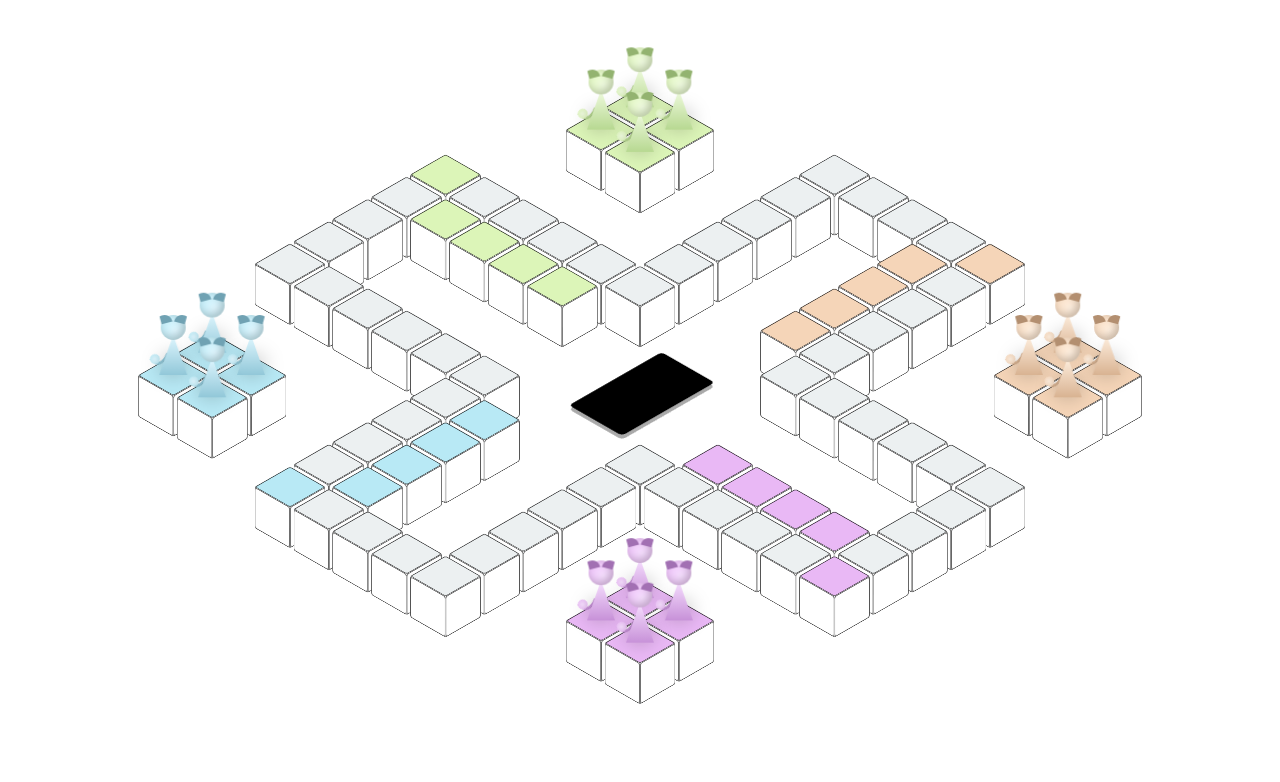
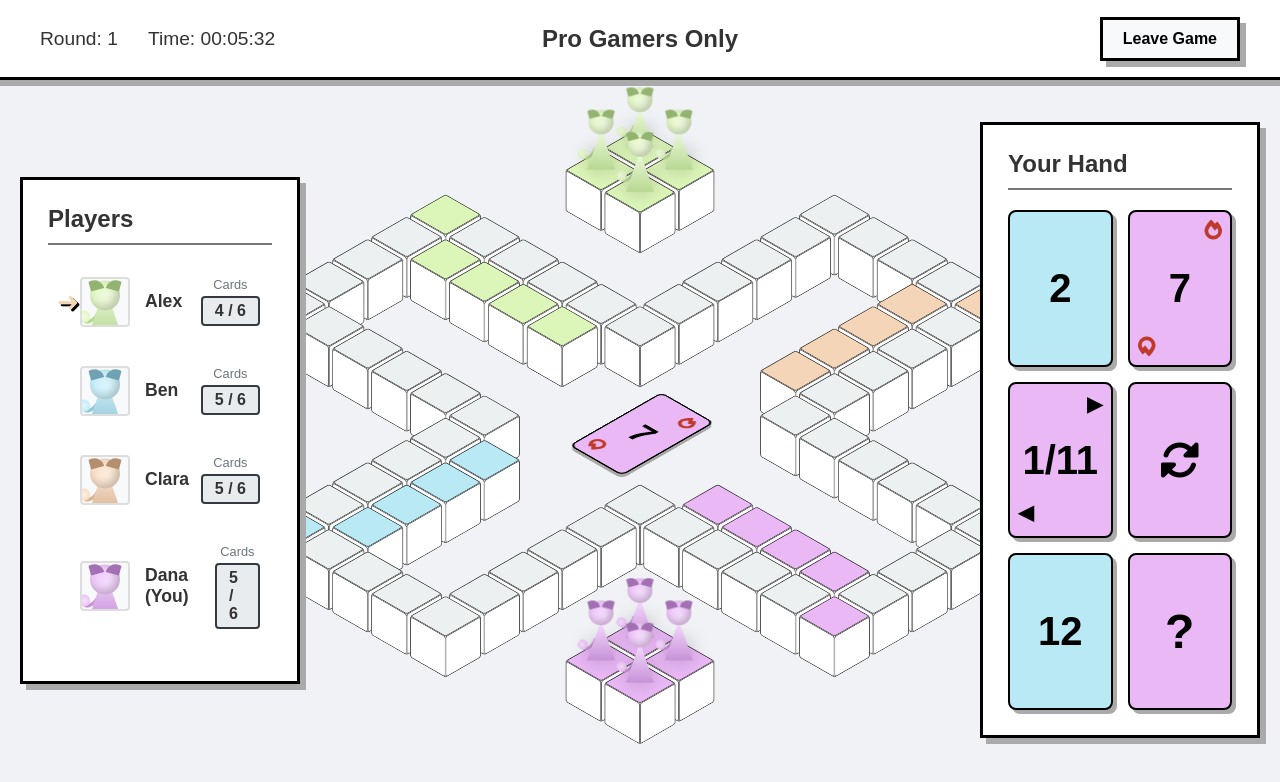
Before and after one commit to miodyringer/CAT, a plain HTML site: page pages/game.html in a window 1280 px wide. Shown: the top 782 px of the page. Drawn offline with Linux system fonts and the light colour scheme; a web font is replaced by a local one.

Commit message:
add overlay to game

```diff
--- /dev/null
+++ b/card-demo.html
@@ -0,0 +1,48 @@
+<!DOCTYPE html>
+<html lang="en">
+<head>
+  <meta charset="UTF-8">
+  <meta name="viewport" content="width=device-width, initial-scale=1.0">
+  <title>Cat Game Cards - Style Demo</title>
+  <link rel="stylesheet" href="card-styles.css">
+  <link rel="stylesheet" href="https://cdnjs.cloudflare.com/ajax/libs/font-awesome/6.0.0-beta3/css/all.min.css">
+</head>
+<body>
+
+<!-- Move Cards -->
+<div class="card card-move"><div class="card-inner">2</div></div>
+<div class="card card-move"><div class="card-inner">8</div></div>
+
+<!-- Special Cards -->
+<div class="card card-special"><div class="card-inner"><span class="card-number">4</span><span class="plus-minus-stacked"><span class="plus-symbol">+</span><span class="minus-symbol">-</span></span></div></div>
+
+<!-- MODIFIED: Added specific class 'card-fire' -->
+<div class="card card-special card-fire">
+  <div class="card-inner">
+    <span class="card-number">7</span>
+    <i class="fa-solid fa-fire"></i>
+  </div>
+</div>
+
+<!-- MODIFIED: Added specific class 'card-play' -->
+<div class="card card-special card-play">
+  <div class="card-inner">
+    <span class="card-number">13</span>
+    <span>▶</span>
+  </div>
+</div>
+
+<!-- MODIFIED: Added specific class 'card-play' -->
+<div class="card card-special card-play">
+  <div class="card-inner">
+    <span class="card-number">1/11</span>
+    <span>▶</span>
+  </div>
+</div>
+
+<!-- Centered-Symbol Cards -->
+<div class="card card-special"><div class="card-inner"><span class="joker-symbol">?</span></div></div>
+<div class="card card-special"><div class="card-inner"><i class="fa-solid fa-rotate swap-icon"></i></div></div>
+
+</body>
+</html>
--- /dev/null
+++ b/card-styles.css
@@ -0,0 +1,122 @@
+/* --- START OF FILE card-styles.css --- */
+
+@import url('https://fonts.googleapis.com/css2?family=Sour+Gummy:ital,wght@0,100..900;1,100..900&display=swap');
+
+body {
+    display: flex;
+    flex-wrap: wrap;
+    justify-content: center;
+    align-items: center;
+    min-height: 100vh;
+    margin: 0;
+    font-family: "Sour Gummy", sans-serif;
+    background-color: #f0f0f0;
+    gap: 30px;
+    padding: 30px;
+}
+
+.card {
+    width: 120px;
+    height: 180px;
+    border-radius: 10px;
+    display: flex;
+    justify-content: center;
+    align-items: center;
+    box-shadow: 6px 6px #aaaaaa;
+    border: 3px solid black;
+    transition: transform 0.15s ease, box-shadow 0.15s ease;
+    cursor: pointer;
+    position: relative;
+    user-select: none;
+}
+
+.card:hover {
+    transform: translate(3px, 3px) scale(1.05);
+    box-shadow: 3px 3px #888888;
+}
+
+.card:active {
+    transform: translate(6px, 6px);
+    box-shadow: 0 0 #333333;
+}
+
+.card-inner {
+    font-size: 3.5em;
+    font-weight: bold;
+    color: #000;
+    position: relative;
+    width: 100%;
+    height: 100%;
+    display: flex;
+    justify-content: center;
+    align-items: center;
+    gap: 8px;
+}
+
+.card-move {
+    background-color: #B8E9F5; /* Blue */
+}
+
+.card-special {
+    background-color: #E9B8F5; /* Pink */
+}
+
+
+/* --- Designs for Special Cards --- */
+
+/* Card 4: Plus/Minus (Centered) */
+.plus-minus-stacked {
+    display: flex;
+    flex-direction: column;
+    align-items: center;
+    font-size: 0.7em;
+    font-weight: bold;
+    line-height: 0.8;
+}
+
+/* --- DUAL CORNER ICON LOGIC (Hard-Coded) --- */
+
+/* Style the top-right icons */
+.card-fire .fa-fire,
+.card-play span:last-child {
+    position: absolute;
+    top: 10px;
+    right: 12px;
+    font-size: 0.6em;
+}
+
+/* Style the bottom-left pseudo-element icons */
+.card-fire .card-inner::before,
+.card-play .card-inner::before {
+    position: absolute;
+    bottom: 10px;
+    left: 12px;
+    font-size: 0.6em;
+    transform: rotate(180deg);
+}
+
+/* Hard-code the content for each card type */
+.card-fire .card-inner::before {
+    font-family: "Font Awesome 6 Free"; /* Important for Font Awesome icons */
+    font-weight: 900; /* Use the 'solid' font weight */
+    content: "\f06d"; /* The unicode for the 'fire' icon */
+    color: #c0392b;
+}
+
+.card-play .card-inner::before {
+    content: "\25b6"; /* The unicode for the 'play' symbol (▶) */
+}
+
+/* Specific color for the fire icon */
+.fa-fire {
+    color: #c0392b;
+}
+
+/* --- Centered Symbol Cards --- */
+.joker-symbol {
+    font-size: 1.2em;
+}
+
+.swap-icon {
+    font-size: 1em;
+}
--- a/pages/game.html
+++ b/pages/game.html
@@ -2,12 +2,14 @@
 <html lang="de">
 <head>
   <meta charset="UTF-8">
-  <title>3D Spielbrett</title>
+  <title>Cat Game</title>
+  <link rel="stylesheet" href="https://cdnjs.cloudflare.com/ajax/libs/font-awesome/6.0.0-beta3/css/all.min.css">
   <link rel="stylesheet" href="../stylesheets/base.css">
   <link rel="stylesheet" href="../stylesheets/game.css">
+  <link rel="stylesheet" href="../stylesheets/game-ui.css">
 </head>
 <body>
-
+  <main class="game-board-container">
     <div id="spielbrett">
       <div class="feld gruen" style="grid-area: 6 / 1;"><div class="wuerfel"><div class="wuerfel-flaeche oben"></div><div class="wuerfel-flaeche unten"></div><div class="wuerfel-flaeche hrechts"></div><div class="wuerfel-flaeche hlinks"></div><div class="wuerfel-flaeche vlinks"></div><div class="wuerfel-flaeche vrechts"></div></div></div>
       <div class="feld weg" style="grid-area: 7 / 1;"><div class="wuerfel"><div class="wuerfel-flaeche oben"></div><div class="wuerfel-flaeche unten"></div><div class="wuerfel-flaeche hrechts"></div><div class="wuerfel-flaeche hlinks"></div><div class="wuerfel-flaeche vlinks"></div><div class="wuerfel-flaeche vrechts"></div></div></div>
@@ -98,7 +100,14 @@
       <div class="feld weg" style="grid-area: 9 / 15;"><div class="wuerfel"><div class="wuerfel-flaeche oben"></div><div class="wuerfel-flaeche unten"></div><div class="wuerfel-flaeche hrechts"></div><div class="wuerfel-flaeche hlinks"></div><div class="wuerfel-flaeche vlinks"></div><div class="wuerfel-flaeche vrechts"></div></div></div>
       <div class="feld pink" style="grid-area: 10 / 15;"><div class="wuerfel"><div class="wuerfel-flaeche oben"></div><div class="wuerfel-flaeche unten"></div><div class="wuerfel-flaeche hrechts"></div><div class="wuerfel-flaeche hlinks"></div><div class="wuerfel-flaeche vlinks"></div><div class="wuerfel-flaeche vrechts"></div></div></div>
 
-  <div class="feld cards" style="grid-area: 8 / 8"></div>
+      <div class="feld cards" style="grid-area: 8 / 8">
+        <div class="card card-special card-fire" style="width: 100%; height: 100%;">
+          <div class="card-inner">
+            <span class="card-number">7</span>
+            <i class="fa-solid fa-fire"></i>
+          </div>
+        </div>
+      </div>
 
       <div class="spielfigur gruen" style="grid-area: 2 / 2;">
         <div class="koerper"></div>
@@ -233,6 +242,82 @@
       </div>
 
     </div>
-
+  </main>
+  <div id="game-header">
+    <div class="header-section game-stats">
+      <span>Round: 1</span>
+      <span>Time: 00:05:32</span>
+    </div>
+    <div class="header-section lobby-name-container">
+      <span>Pro Gamers Only</span>
+    </div>
+    <div class="header-section game-actions">
+      <a class="leave-button" href="menu.html">Leave Game</a>
+    </div>
+  </div>
+  <div class="left-panel-container">
+    <div class="ui-panel" id="player-panel">
+      <h3 class="panel-title">Players</h3>
+      <div class="player-list">
+        <div class="player-entry is-turn">
+          <div class="turn-indicator"></div>
+          <div class="player-icon">
+            <div class="ui-spielfigur-icon gruen"><div class="koerper"></div><div class="kopf"><div class="ohr ohr-links"></div><div class="ohr ohr-rechts"></div></div><div class="schwanz"></div></div>
+          </div>
+          <span class="player-name">Alex</span>
+          <div class="player-card-info">
+            <span class="card-info-label">Cards</span>
+            <span class="card-count">4 / 6</span>
+          </div>
+        </div>
+        <div class="player-entry">
+          <div class="turn-indicator"></div>
+          <div class="player-icon">
+            <div class="ui-spielfigur-icon blau"><div class="koerper"></div><div class="kopf"><div class="ohr ohr-links"></div><div class="ohr ohr-rechts"></div></div><div class="schwanz"></div></div>
+          </div>
+          <span class="player-name">Ben</span>
+          <div class="player-card-info">
+            <span class="card-info-label">Cards</span>
+            <span class="card-count">5 / 6</span>
+          </div>
+        </div>
+        <div class="player-entry">
+          <div class="turn-indicator"></div>
+          <div class="player-icon">
+            <div class="ui-spielfigur-icon orange"><div class="koerper"></div><div class="kopf"><div class="ohr ohr-links"></div><div class="ohr ohr-rechts"></div></div><div class="schwanz"></div></div>
+          </div>
+          <span class="player-name">Clara</span>
+          <div class="player-card-info">
+            <span class="card-info-label">Cards</span>
+            <span class="card-count">5 / 6</span>
+          </div>
+        </div>
+        <div class="player-entry is-me">
+          <div class="turn-indicator"></div>
+          <div class="player-icon">
+            <div class="ui-spielfigur-icon pink"><div class="koerper"></div><div class="kopf"><div class="ohr ohr-links"></div><div class="ohr ohr-rechts"></div></div><div class="schwanz"></div></div>
+          </div>
+          <span class="player-name">Dana</span>
+          <div class="player-card-info">
+            <span class="card-info-label">Cards</span>
+            <span class="card-count">5 / 6</span>
+          </div>
+        </div>
+      </div>
+    </div>
+  </div>
+  <div class="right-panel-container">
+    <div class="ui-panel" id="card-panel">
+      <h3 class="panel-title">Your Hand</h3>
+      <div class="card-hand-container">
+        <div class="card card-move"><div class="card-inner">2</div></div>
+        <div class="card card-special card-fire"><div class="card-inner"><span class="card-number">7</span><i class="fa-solid fa-fire"></i></div></div>
+        <div class="card card-special card-play"><div class="card-inner"><span class="card-number">1/11</span><span>▶</span></div></div>
+        <div class="card card-special"><div class="card-inner"><i class="fa-solid fa-rotate swap-icon"></i></div></div>
+        <div class="card card-move"><div class="card-inner">12</div></div>
+        <div class="card card-special"><div class="card-inner"><span class="joker-symbol">?</span></div></div>
+      </div>
+    </div>
+  </div>
 </body>
 </html>
--- /dev/null
+++ b/stylesheets/game-ui.css
@@ -0,0 +1,428 @@
+body {
+    background-color: #f0f2f5;
+    font-family: "Sour Gummy", sans-serif;
+    position: relative;
+    overflow: hidden;
+    display: block;
+    align-items: initial;
+    justify-content: initial;
+}
+
+.game-board-container {
+    height: 100%;
+    display: flex;
+    justify-content: center;
+    align-items: center;
+    margin: 0 25%;
+    padding-top: 80px;
+    box-sizing: border-box;
+}
+
+#game-header {
+    position: fixed;
+    top: 0;
+    left: 0;
+    width: 100%;
+    height: 80px;
+    background-color: #ffffff;
+    border-bottom: 3px solid black;
+    box-shadow: 0 6px 0 #aaaaaa;
+    display: flex;
+    align-items: center;
+    padding: 0 40px;
+    box-sizing: border-box;
+    z-index: 1000;
+}
+
+.header-section {
+    flex: 1;
+}
+
+.game-stats {
+    display: flex;
+    justify-content: flex-start;
+    gap: 30px;
+    font-size: 1.2em;
+}
+
+.lobby-name-container {
+    text-align: center;
+    font-size: 1.5em;
+    font-weight: bold;
+}
+
+.game-actions {
+    display: flex;
+    justify-content: flex-end;
+}
+
+.left-panel-container,
+.right-panel-container {
+    position: absolute;
+    width: 25%;
+    height: 100%;
+    top: 0;
+    display: flex;
+    justify-content: center;
+    align-items: center;
+    padding: 20px;
+    box-sizing: border-box;
+    padding-top: 80px;
+}
+
+.left-panel-container {
+    left: 0;
+}
+
+.right-panel-container {
+    right: 0;
+}
+
+.ui-panel {
+    width: 100%;
+    max-width: 320px;
+    background-color: #fff;
+    padding: 25px;
+    box-shadow: 6px 6px 0 #aaa;
+    border: 3px solid #000;
+    min-height: 420px;
+    display: flex;
+    flex-direction: column;
+}
+
+.panel-title {
+    margin-top: 0;
+    margin-bottom: 20px;
+    font-size: 1.5em;
+    border-bottom: 2px solid #777;
+    padding-bottom: 10px;
+}
+
+.player-entry {
+    display: flex;
+    align-items: center;
+    margin-bottom: 15px;
+    padding: 10px;
+    position: relative;
+    padding-left: 30px;
+    border: 2px solid transparent;
+}
+
+.player-entry.is-me .player-name:after {
+    content: ' (You)';
+}
+
+.turn-indicator {
+    position: absolute;
+    left: 8px;
+    top: 50%;
+    transform: translateY(-50%);
+    font-size: 1.5em;
+    color: #F5D5B8;
+    text-shadow: 2px 2px 0 #000;
+    opacity: 0;
+    transition: opacity 0.3s ease, transform 0.3s ease;
+}
+
+.turn-indicator::after {
+    content: '➜';
+}
+
+.player-entry.is-turn .turn-indicator {
+    opacity: 1;
+    transform: translateY(-50%) scale(1.1);
+}
+
+.player-name {
+    font-weight: bold;
+    font-size: 1.1em;
+    flex-grow: 1;
+}
+
+.player-card-info {
+    display: flex;
+    flex-direction: column;
+    align-items: center;
+    gap: 4px;
+}
+
+.card-info-label {
+    font-size: 0.8em;
+    font-weight: normal;
+    color: #6c757d;
+}
+
+.card-count {
+    font-size: 1em;
+    font-weight: bold;
+    background-color: #e9ecef;
+    padding: 4px 12px;
+    border: 2px solid #343a40;
+    border-radius: 4px;
+}
+
+.player-icon {
+    width: 50px;
+    height: 50px;
+    flex-shrink: 0;
+    margin-right: 15px;
+    position: relative;
+    border: 2px solid #ddd;
+    border-radius: 4px;
+    background-color: #f8f9fa;
+    overflow: hidden;
+}
+
+.ui-spielfigur-icon {
+    position: absolute;
+    width: 100%;
+    height: 100%;
+    top: 0;
+    left: 0;
+    transform: scale(1.2) translateY(5px);
+}
+
+.card-hand-container {
+    display: grid;
+    grid-template-columns: repeat(2, 1fr);
+    gap: 15px;
+}
+
+/* Base styling for all cards */
+.card {
+    /* Make the card smaller to fit in the panel */
+    width: 100%;
+    aspect-ratio: 2 / 3;
+    border-radius: 8px; /* Slightly smaller radius for smaller cards */
+    display: flex;
+    justify-content: center;
+    align-items: center;
+    box-shadow: 4px 4px #aaaaaa; /* Slightly smaller shadow */
+    border: 2px solid black; /* Slightly smaller border */
+    transition: transform 0.15s ease, box-shadow 0.15s ease;
+    cursor: pointer;
+    position: relative;
+    user-select: none;
+}
+
+.card:hover {
+    transform: translate(2px, 2px);
+    box-shadow: 2px 2px #888888;
+}
+
+.card:active {
+    transform: translate(4px, 4px);
+    box-shadow: 0 0 #333333;
+}
+
+/* Inner container for the card content */
+.card-inner {
+    font-size: 2.5em; /* Smaller font for smaller cards */
+    font-weight: bold;
+    color: #000;
+    position: relative;
+    width: 100%;
+    height: 100%;
+    display: flex;
+    justify-content: center;
+    align-items: center;
+    gap: 5px;
+}
+
+.card-move {
+    background-color: #B8E9F5; /* Blue */
+}
+
+.card-special {
+    background-color: #E9B8F5; /* Pink */
+}
+
+/* --- Specific Designs for Special Cards --- */
+.plus-minus-stacked {
+    display: flex;
+    flex-direction: column;
+    align-items: center;
+    font-size: 0.7em;
+    font-weight: bold;
+    line-height: 0.8;
+}
+
+/* Corner Icon Logic */
+.card-fire .fa-fire,
+.card-play span:last-child {
+    position: absolute;
+    top: 8px;
+    right: 8px;
+    font-size: 0.5em;
+}
+.card-fire .card-inner::before,
+.card-play .card-inner::before {
+    position: absolute;
+    bottom: 8px;
+    left: 8px;
+    font-size: 0.5em;
+    transform: rotate(180deg);
+}
+.card-fire .card-inner::before {
+    font-family: "Font Awesome 6 Free";
+    font-weight: 900;
+    content: "\f06d";
+    color: #c0392b;
+}
+.card-play .card-inner::before {
+    content: "\25b6";
+}
+.fa-fire {
+    color: #c0392b;
+}
+
+/* Centered Symbol Cards */
+.joker-symbol {
+    font-size: 1.2em;
+}
+.swap-icon {
+    font-size: 1em;
+}
+
+.leave-button {
+    color: black;
+    background-color: #f8f9fa;
+    padding: 10px 20px;
+    text-decoration: none;
+    font-size: 1em;
+    font-family: inherit;
+    font-weight: bold;
+    border: 3px solid black;
+    box-shadow: 6px 6px #aaaaaa;
+    cursor: pointer;
+    transition: transform 0.15s ease, box-shadow 0.15s ease, background-color 0.2s ease;
+}
+
+.leave-button:hover {
+    background-color: #f5c4c4;
+    transform: translate(3px, 3px);
+    box-shadow: 3px 3px #888888;
+}
+
+.leave-button:active {
+    transform: translate(6px, 6px);
+    box-shadow: 0 0 #333333;
+}
+
+.ui-spielfigur-icon .koerper {
+    position: absolute;
+    bottom: 0;
+    left: 50%;
+    transform: translateX(-50%);
+    width: 40px;
+    height: 40px;
+    background: linear-gradient(to bottom, var(--color-light), var(--color-dark));
+    clip-path: polygon(15% 100%, 50% 0%, 85% 100%);
+}
+
+.ui-spielfigur-icon .kopf {
+    position: absolute;
+    top: 0;
+    left: 50%;
+    transform: translateX(-50%);
+    width: 25px;
+    height: 25px;
+    background: radial-gradient(circle at 15px 15px, var(--color-light), var(--color-base));
+    border-radius: 50%;
+    z-index: 10;
+    box-shadow: inset -3px -3px 8px rgba(0,0,0,0.2);
+}
+
+.ui-spielfigur-icon .ohr {
+    position: absolute;
+    top: -5px;
+    width: 12px;
+    height: 13px;
+    overflow: hidden;
+}
+
+.ui-spielfigur-icon .ohr::after {
+    content: '';
+    position: absolute;
+    width: 150%;
+    height: 150%;
+    border-radius: 50%;
+    background-color: var(--color-darker);
+}
+
+.ui-spielfigur-icon .ohr-links {
+    left: -1px;
+    transform: rotate(-15deg);
+}
+.ui-spielfigur-icon .ohr-links::after {
+    top: 4px;
+    left: -7px;
+    transform: rotate(45deg);
+}
+
+.ui-spielfigur-icon .ohr-rechts {
+    right: -1px;
+    transform: rotate(15deg);
+}
+.ui-spielfigur-icon .ohr-rechts::after {
+    top: 4px;
+    right: -7px;
+    transform: rotate(-45deg);
+}
+
+.ui-spielfigur-icon .schwanz {
+    position: absolute;
+    bottom: 9px;
+    left: 5px;
+    width: 12.5px;
+    height: 20px;
+    background: transparent;
+    border: 3px solid var(--color-dark);
+    border-color: transparent var(--color-dark) var(--color-dark) transparent;
+    border-radius: 0 50% 50% 0;
+    transform: rotate(40deg);
+    z-index: -1;
+}
+
+.ui-spielfigur-icon .schwanz::after {
+    content: '';
+    position: absolute;
+    bottom: 0;
+    left: 0;
+    transform: translate(-40%, 40%);
+    width: 10px;
+    height: 10px;
+    background: radial-gradient(circle at 5px 5px, var(--color-light), var(--color-base));
+    border-radius: 50%;
+}
+
+
+/* --- Colors --- */
+
+.ui-spielfigur-icon.gruen {
+    --color-base: #DCF5B8;
+    --color-light: #F0FBE0;
+    --color-dark: #B8D992;
+    --color-darker: #93B370;
+}
+
+.ui-spielfigur-icon.orange {
+    --color-base: #F5D5B8;
+    --color-light: #FFF0E0;
+    --color-dark: #D9B392;
+    --color-darker: #B38F70;
+}
+
+.ui-spielfigur-icon.blau {
+    --color-base: #B8E9F5;
+    --color-light: #E0F7FF;
+    --color-dark: #92C8D9;
+    --color-darker: #70A2B3;
+}
+
+.ui-spielfigur-icon.pink {
+    --color-base: #E9B8F5;
+    --color-light: #F7E0FF;
+    --color-dark: #C892D9;
+    --color-darker: #A270B3;
+}
--- a/stylesheets/game.css
+++ b/stylesheets/game.css
@@ -7,11 +7,6 @@ body {
     margin: 0;
     overflow: hidden;
 }
-
-
-
-/* --- Game Board --- */
-
 
 #spielbrett {
     display: grid;
@@ -32,9 +27,7 @@ body {
     width: 150%;
     height: 262.5%;
     transform: translateX(-25%) translateY(-37.5%);
-    background: #000;
-    border-radius: 5px;
-    box-shadow: 5px 5px 0 #aaa;
+    pointer-events: none;
 }
 
 .wuerfel {
@@ -111,11 +104,11 @@ body {
     bottom: 0;
     left: 15%;
     width: 70%;
-    height: 20px; /* A little taller for a better oval shape */
+    height: 20px;
     background: rgba(0, 0, 0, 0.25);
     border-radius: 50%;
-    filter: blur(10px); /* More blur for a softer shadow */
-    z-index: -1; /* Place it behind the figure's body */
+    filter: blur(10px);
+    z-index: -1;
     transition: all 0.3s ease-in-out;
 }
 
```
Lines whose indentation alone changed are shown as unchanged.
